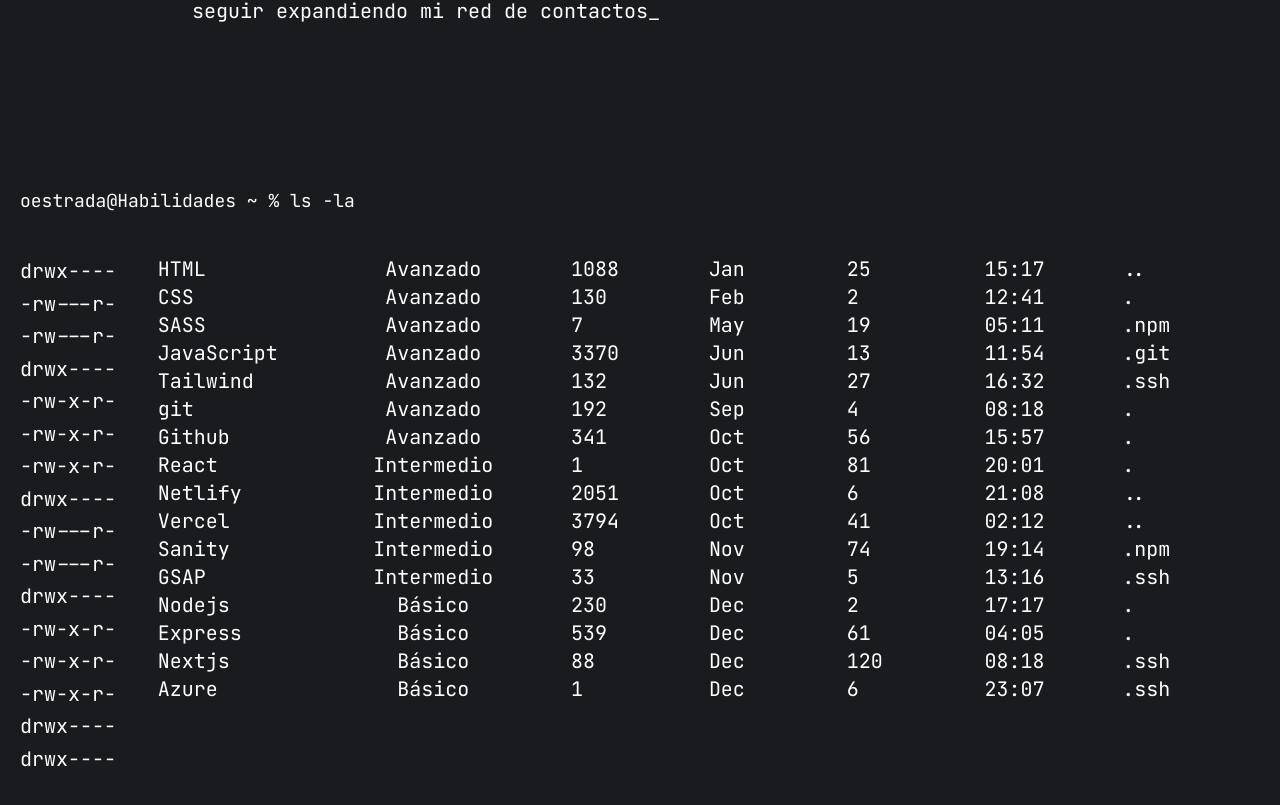
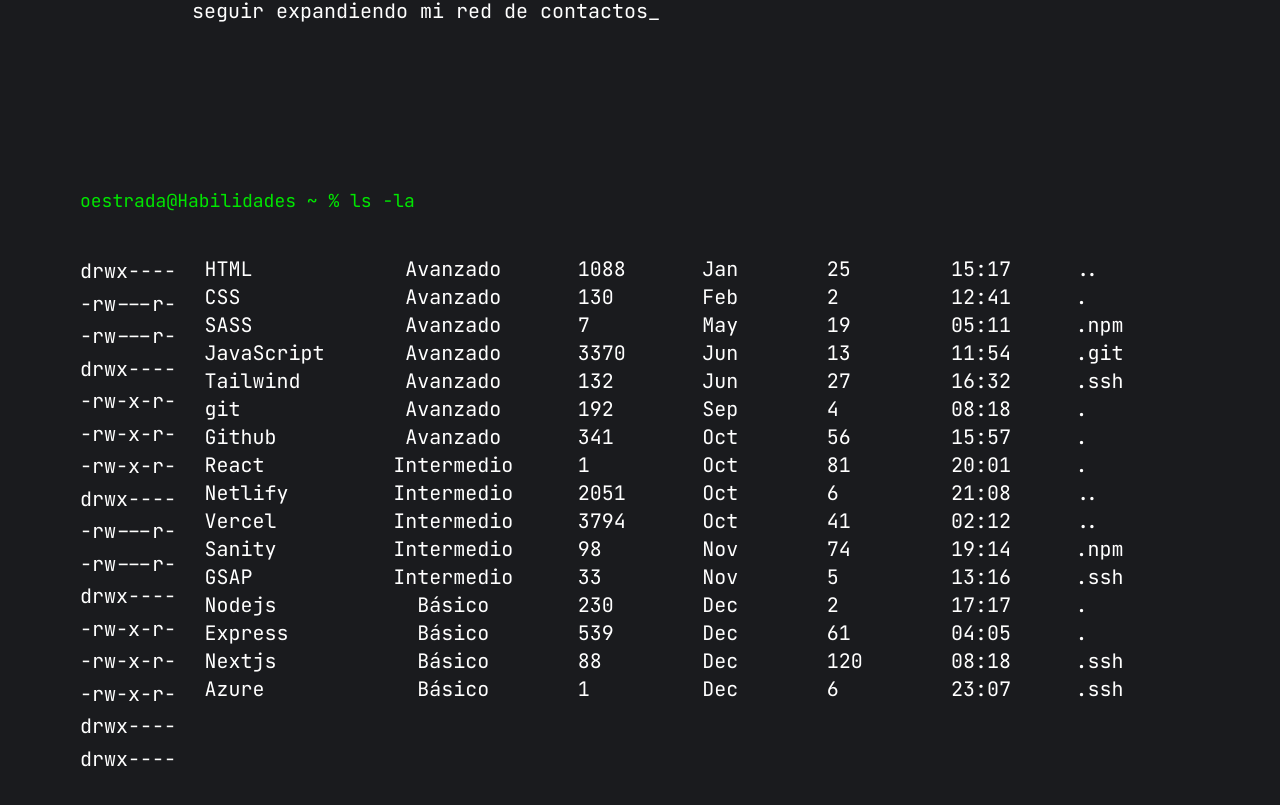
Before and after one commit to OscarStrada/portfolio-client, a React (Create React App) app: page / in a window 1280 px wide. Shown: the part 2288-3093 px from the top of the page. Built offline with nearby package versions, Linux system fonts and the light colour scheme.

Commit message:
margin fixed and header color changed on skills section

```diff
--- a/src/components/Skills.js
+++ b/src/components/Skills.js
@@ -2,8 +2,10 @@
 
 export const Skills = () => {
   return (
-    <div className="w-full min-h-screen md:px-5 md:px-20 space-y-10">
-      <h2 className="md:text-lg">oestrada@Habilidades ~ % ls -la</h2>
+    <div className="w-full min-h-screen px-5 md:px-20 md:space-y-10">
+      <h2 className="text-green-custom md:text-lg">
+        oestrada@Habilidades ~ % ls -la
+      </h2>
       <div className="w-full flex md:grid md:grid-cols-9">
         <div className="hidden md:block">
           <p className="text-xl leading-relaxed">drwx----</p>
```
